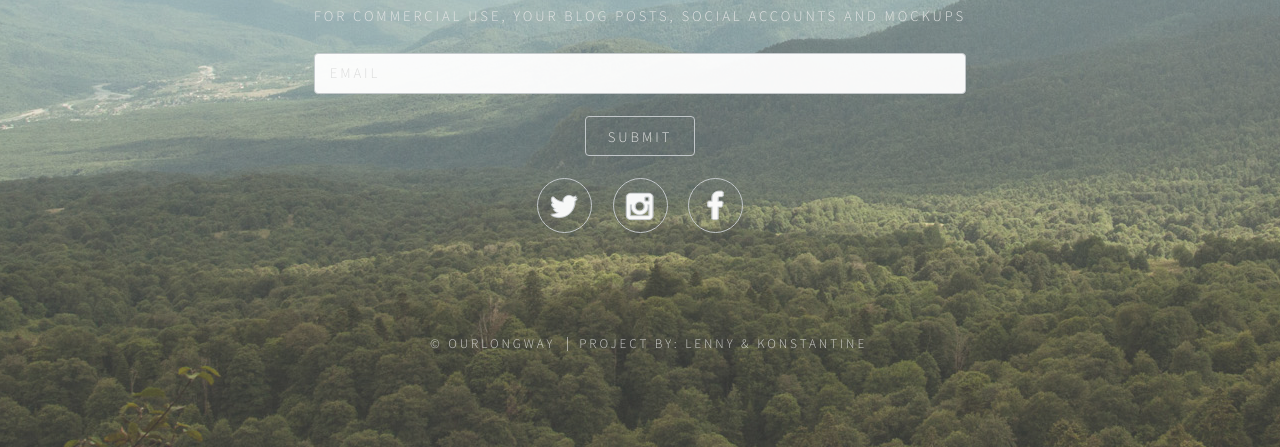
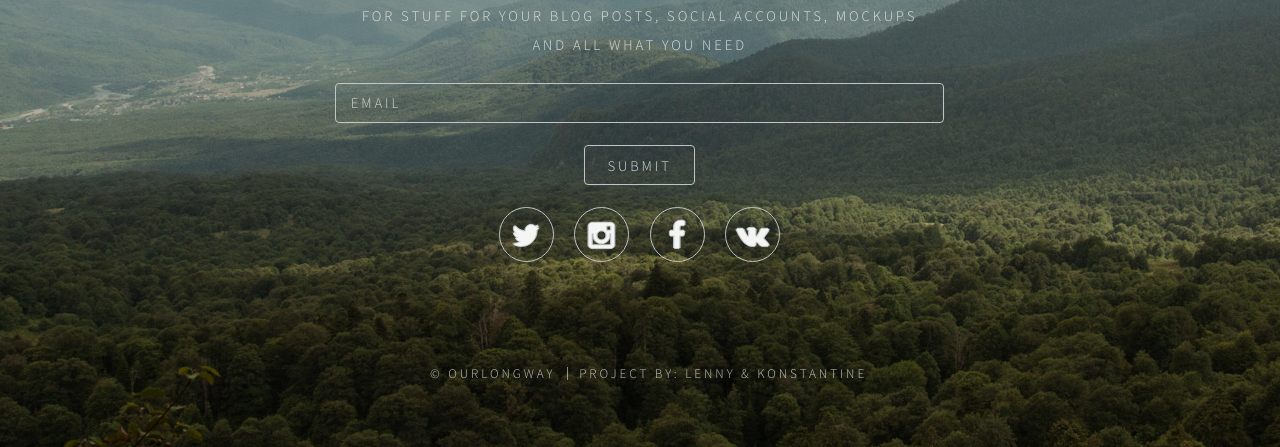
Before and after one commit to KonstantineZhurakovskiy/flooderme.github.io, a plain HTML site: page index.html in a window 1280 px wide. Shown: the part 353-800 px from the top of the page. Drawn offline with Linux system fonts and the light colour scheme.

Commit message:
Added #000000 background color, changed opacity to 0.8 and description of the page.

```diff
--- a/assets/css/main.css
+++ b/assets/css/main.css
@@ -58,6 +58,10 @@
 	}
 
 /* Basic */
+
+	input {
+		background-color: transparent !important;
+	}
 
 	@media screen and (max-width: 480px) {
 
@@ -275,6 +279,7 @@
 		line-height: 2;
 		letter-spacing: 0.2em;
 		text-transform: uppercase;
+		background-color: #000000;
 	}
 
 		@media screen and (max-width: 1680px) {
--- a/index.html
+++ b/index.html
@@ -25,7 +25,7 @@
 						<header>
 							<span class="avatar"><img src="images/log2.png" alt="" /></span>
 							<h1>Free monthly photos for <br> your personal and comercial use</h1>
-							<p>For commercial use, your blog posts, social accounts and mockups</p>
+							<p>For stuff for your blog posts, social accounts, mockups <br> and all what you need</p>
 						</header>
 						<!--<hr />
 						<h2>Extra Stuff!</h2>-->
@@ -67,6 +67,7 @@
 								<li><a href="#" class="fa-twitter">Twitter</a></li>
 								<li><a href="#" class="fa-instagram">Instagram</a></li>
 								<li><a href="#" class="fa-facebook">Facebook</a></li>
+								<li><a href="#" class="fa-vk">VK</a></li>
 							</ul>
 						</footer>
 					</section>
```
